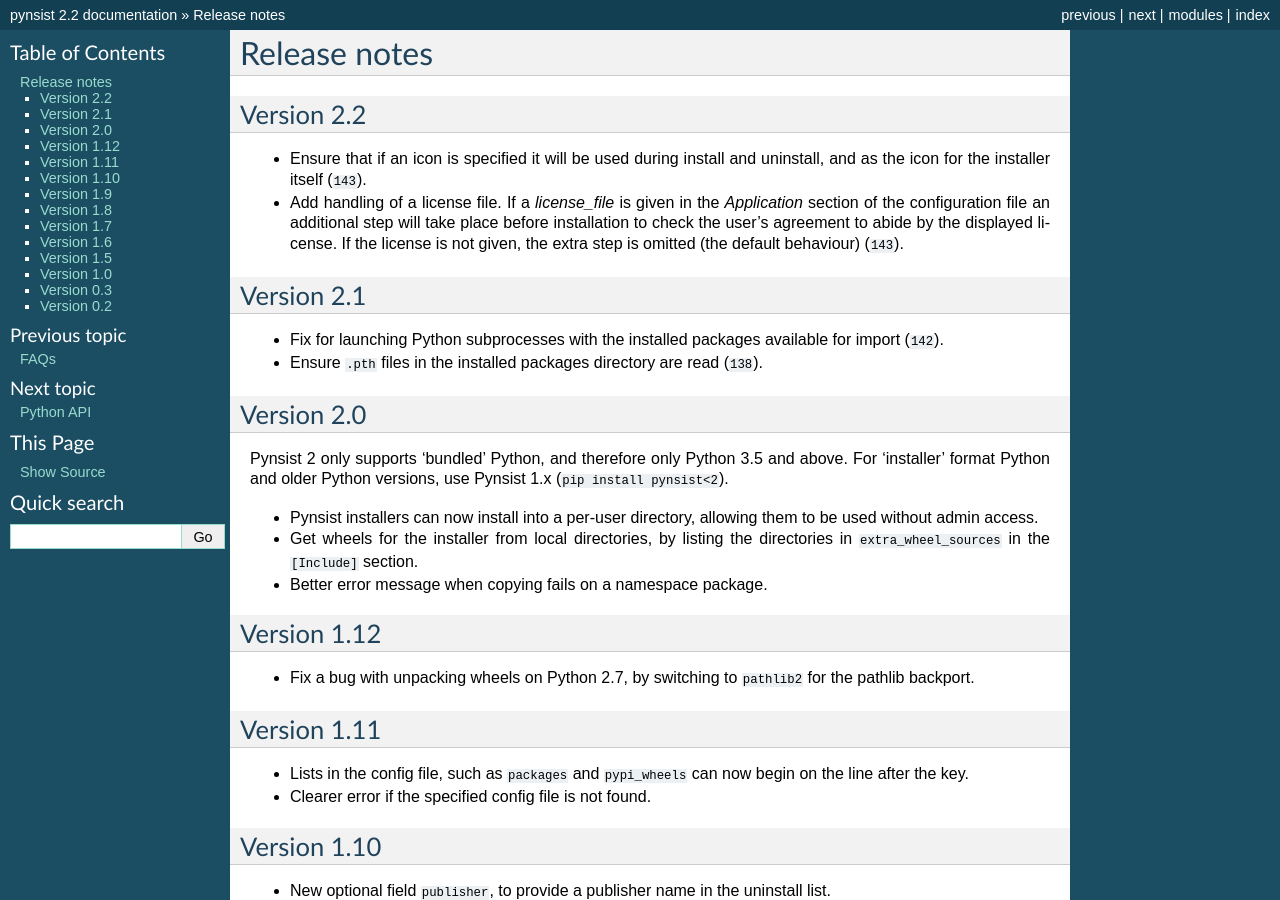
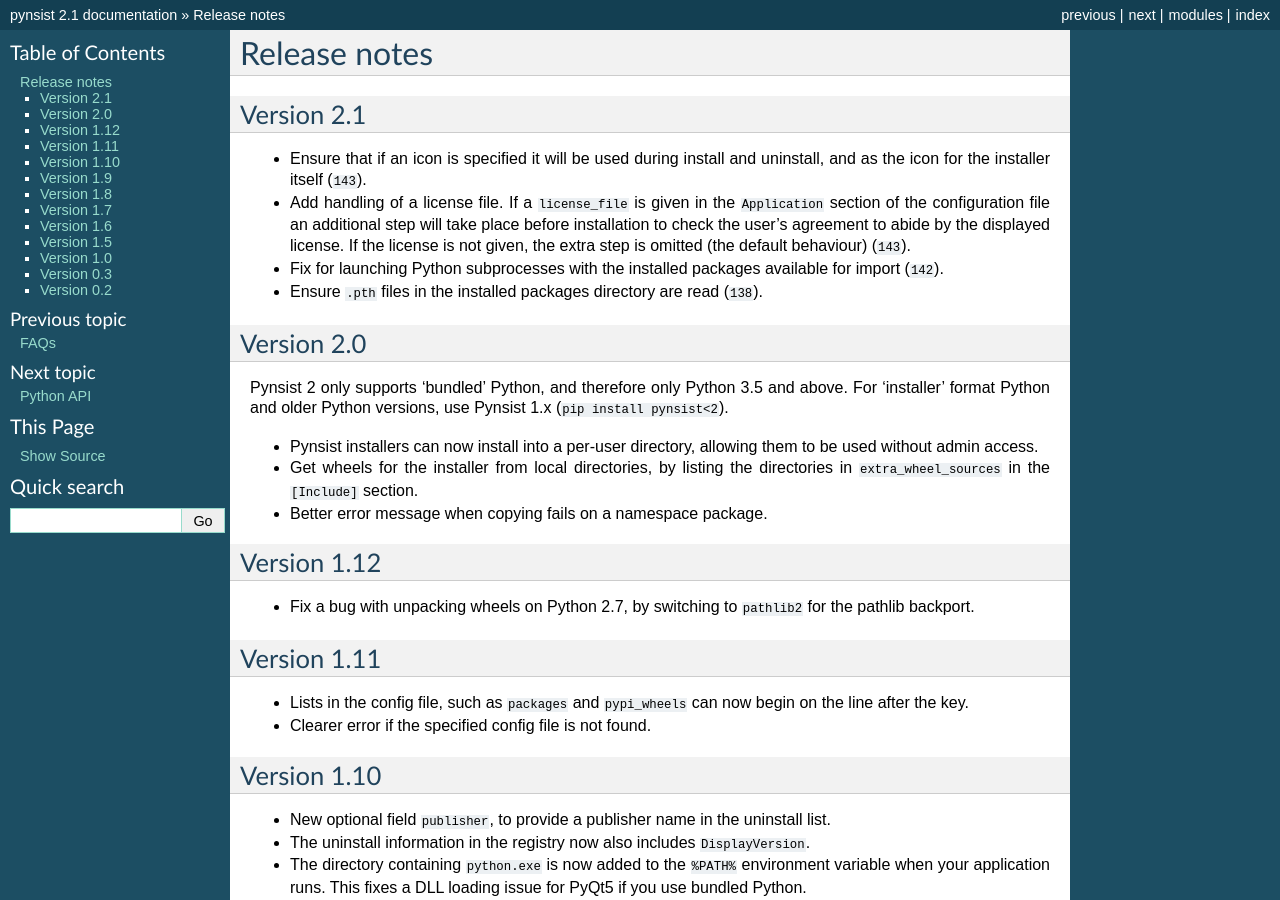
Before and after one commit to takluyver/pynsist, a Sphinx documentation site: the page built from doc/releasenotes.rst, in a window 1280 px wide and 900 px high. Built offline with Sphinx 7.4.7, drawn with Linux system fonts in a browser that asks for light colours; cross-references to code outside the pages are shown as plain code; some of the changed text lies outside the part shown.

Commit message:
Next release is 2.1, not 2.2

```diff
--- a/doc/releasenotes.rst
+++ b/doc/releasenotes.rst
@@ -1,20 +1,16 @@
 Release notes
 =============
 
-Version 2.2
+Version 2.1
 -----------
 
 * Ensure that if an icon is specified it will be used during install and
   uninstall, and as the icon for the installer itself (:ghpull:`143`).
-* Add handling of a license file. If a `license_file` is given in the
-  `Application` section of the configuration file an additional step will take
+* Add handling of a license file. If a ``license_file`` is given in the
+  ``Application`` section of the configuration file an additional step will take
   place before installation to check the user's agreement to abide by the
   displayed license. If the license is not given, the extra step is omitted
   (the default behaviour) (:ghpull:`143`).
-
-Version 2.1
------------
-
 * Fix for launching Python subprocesses with the installed packages available
   for import (:ghpull:`142`).
 * Ensure ``.pth`` files in the installed packages directory are read
--- a/nsist/__init__.py
+++ b/nsist/__init__.py
@@ -26,7 +26,7 @@
 from .pypi import fetch_pypi_wheels
 from .util import download, text_types, get_cache_dir
 
-__version__ = '2.2'
+__version__ = '2.1'
 
 pjoin = os.path.join
 logger = logging.getLogger(__name__)
```
